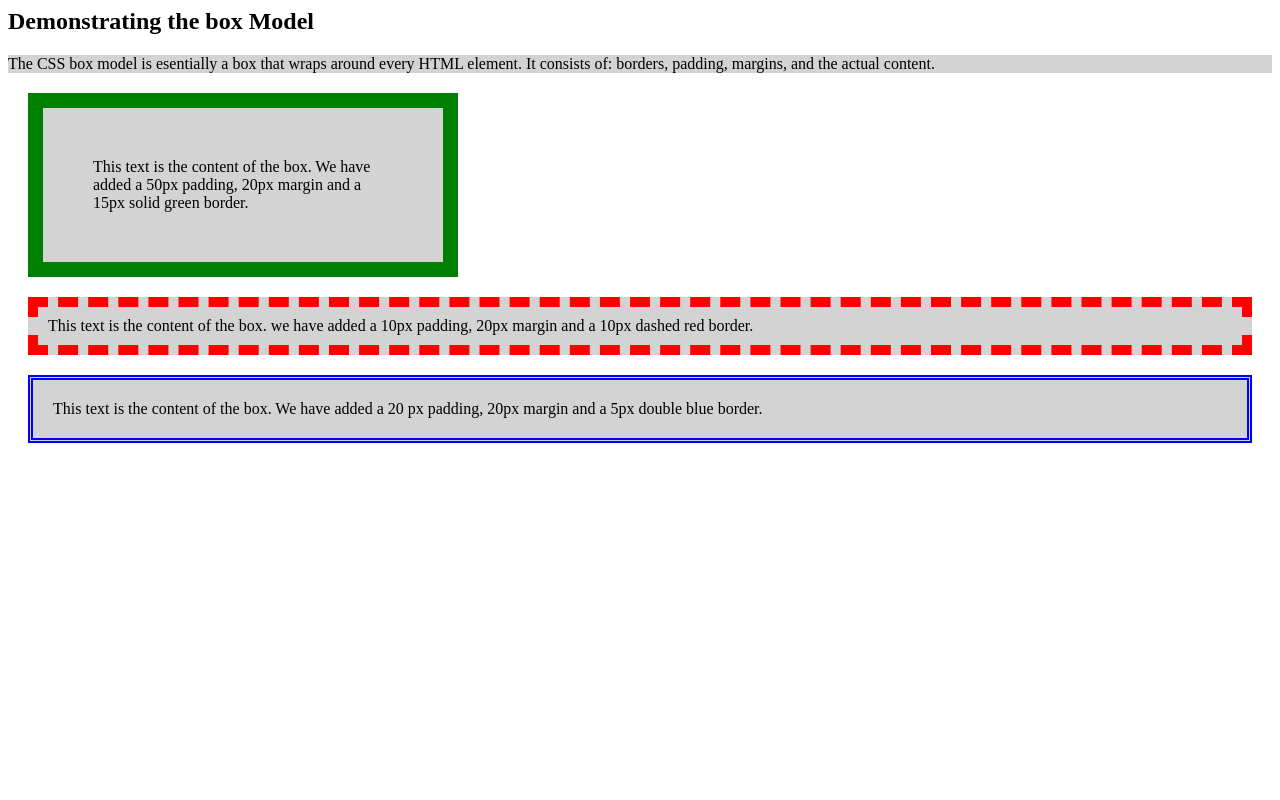
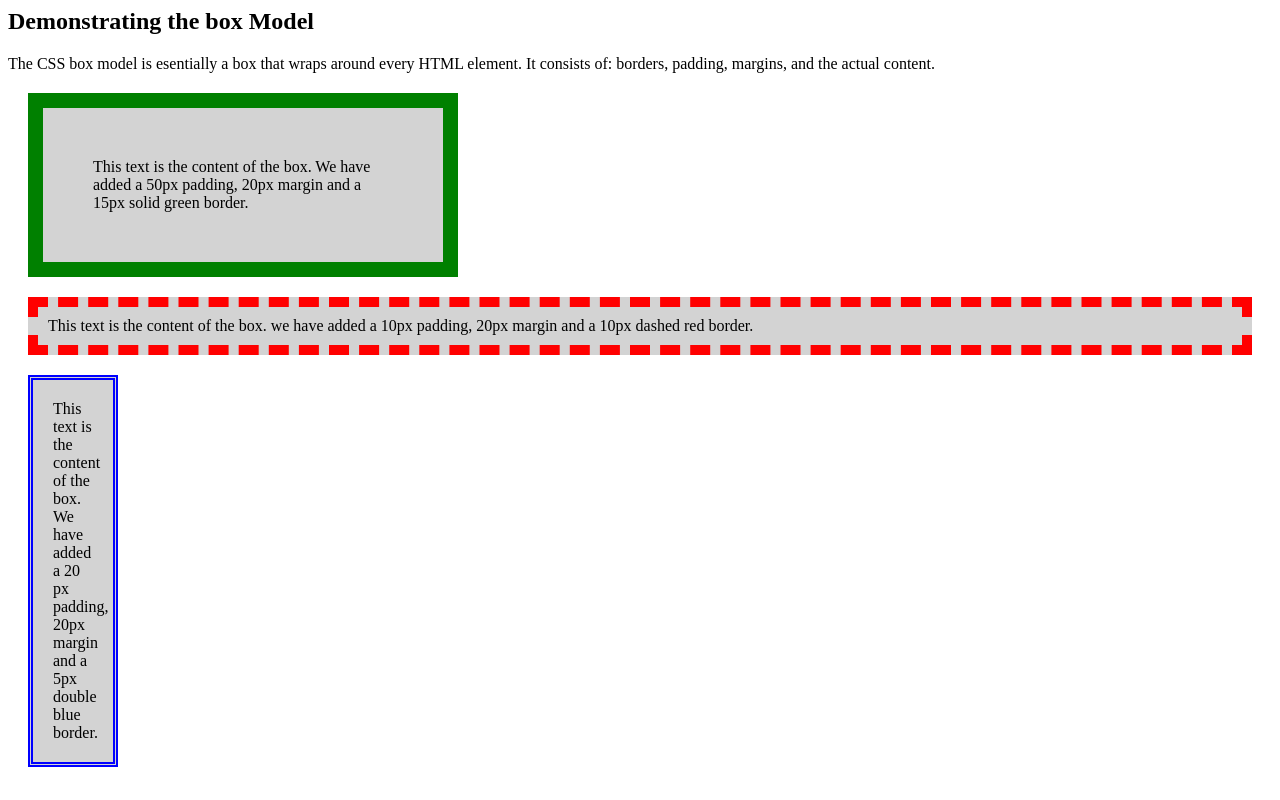
Before and after one commit to nirreet/csci-165, a plain HTML site: page lab6/lab6.html in a window 1280 px wide. Drawn offline with Linux system fonts and the light colour scheme.

Commit message:
Update style.css

```diff
--- a/lab6/style.css
+++ b/lab6/style.css
@@ -1,6 +1,4 @@
-p{
-background-color: lightgrey;
-}
+
 #first_block {
 background-color: lightgrey;
 width:300px;
@@ -17,7 +15,7 @@ margin:20px;
 }
 #third_block {
 background-color: lightgrey;
-width:auto;
+width:40;
 border:5px double blue;
 padding: 20px;
 margin: 20px;
```
